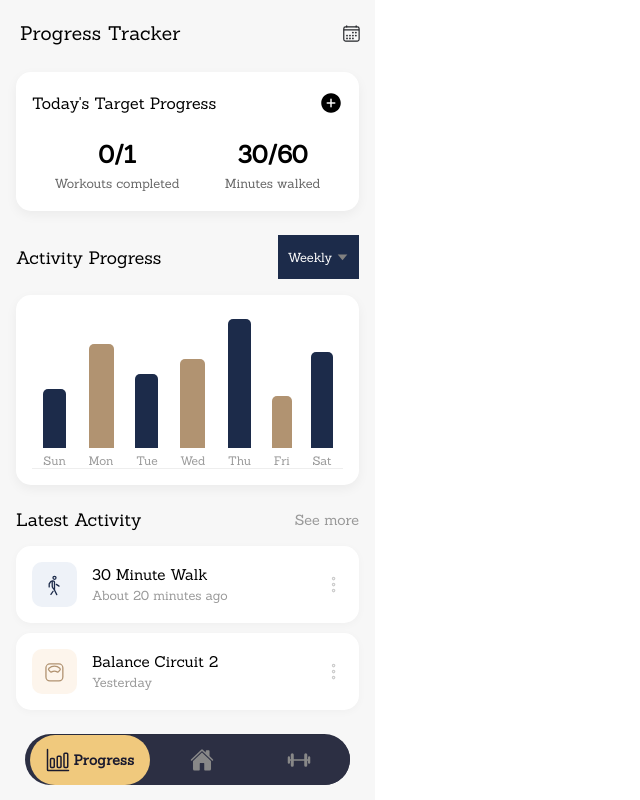
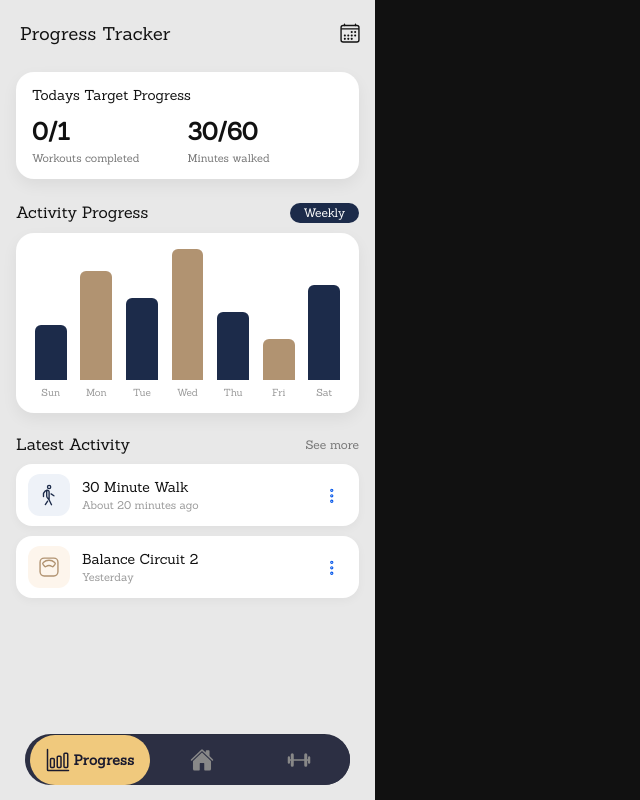
Before and after one commit to Cobran53/Too-Old-to-Fold, a React (Vite) app: page /progress in a window 1280 px wide. Shown: the whole page, without its empty margins (0-640 px from the left). Built offline with nearby package versions, Linux system fonts and the light colour scheme.

Commit message:
progress page done

```diff
--- a/src/App.css
+++ b/src/App.css
@@ -1,3 +1,25 @@
+/* Global font */
 * {
   font-family: "Sanchez", Arial, sans-serif;
 }
+
+/* Fyll hela fönstret och ta bort browser-scrollbaren */
+html,
+body,
+#root {
+  height: 100%;
+  margin: 0;
+  padding: 0;
+}
+
+body {
+  overflow: hidden;      /* ingen grå scrollbar runt appen */
+  background: #111;      /* mörk bakgrund runt "telefonen" */
+}
+
+/* Se till att Ionic fyller höjden */
+ion-app,
+ion-router-outlet,
+ion-page {
+  height: 100%;
+}
--- a/src/pages/Progress.css
+++ b/src/pages/Progress.css
@@ -1,276 +1,269 @@
-/* Define custom colors */
 :root {
   --dark-blue: #1c2b4a;
   --light-beige: #b19371;
-  --background-color: #f7f7f7;
+  --background-color: #e8e8e8;
 }
 
-.full-page {
-  width: 375px; /* Typical mobile width for demonstration */
-  height: 812px; /* Typical mobile height for demonstration */
+/* Telefon-lådan */
+.progress-page {
+  width: 375px;
+  height: 812px;
   max-width: 100vw;
   max-height: 100vh;
   overflow: hidden;
   font-family: 'Sanchez', Arial, sans-serif !important;
 }
 
-/* Page Background */
-ion-content {
+/* Bakgrund för just progress-sidan */
+.progress-page ion-content {
   --background: var(--background-color);
-  padding-bottom: 0 !important;
-
 }
 
-/* Header Styling */
-ion-toolbar {
-  --background: var(--background-color);
-  --color: #000;
+/* Dölj scrollbar inuti IonContent */
+.progress-page ion-content::part(scroll) {
+  padding-bottom: 110px;         /* så Cancel inte hamnar bakom tab-baren */
+  -ms-overflow-style: none;      /* IE/Edge */
+  scrollbar-width: none;         /* Firefox */
 }
 
-ion-title {
-  font-weight: 500;
-  font-size: 1.2rem;
+.progress-page ion-content::part(scroll)::-webkit-scrollbar {
+  display: none;                 /* Chrome/Safari */
 }
 
-/* --- Section Headers --- */
-.sectionHeader {
+.progress-inner {
+  padding: 16px 16px 12px 16px;
+}
+
+/* HEADER */
+.progress-toolbar {
+  --background: var(--background-color);
+  --border-width: 0;
+}
+
+.progress-title {
+  font-size: 18px;
+  font-weight: 500;
+  color: #111;
+}
+
+.calendar-icon {
+  font-size: 22px;
+  color: #111;
+}
+
+/* GENERELLT CARD-UTSEENDE */
+.card {
+  background: #ffffff;
+  border-radius: 18px;
+  box-shadow: 0 6px 16px rgba(0, 0, 0, 0.06);
+}
+
+/* --- Target-kort (endast status) --- */
+.target-card {
+  padding: 14px 16px 14px 16px;
+  margin-bottom: 24px;
+}
+
+.target-header {
   display: flex;
   justify-content: space-between;
   align-items: center;
-  margin: 1.5rem 0 1rem 0;
+  margin-bottom: 12px;
 }
 
-.sectionHeader h2 {
-  font-size: 1.1rem;
-  font-weight: 500;
-  margin: 0;
-  color: #000;
+.target-title {
+  font-size: 14px;
+  color: #111;
 }
 
-.sectionHeader a {
-  color: #999;
-  font-size: 0.9rem;
-  text-decoration: none;
+.target-values-row {
+  display: flex;
+  justify-content: space-between;
 }
 
-/* Weekly Select Button */
-.weeklySelect {
-  --padding-start: 10px;
-  --padding-end: 10px;
-  --padding-top: 5px;
-  --padding-bottom: 5px;
-  --background: var(--dark-blue);
-  color: #fff;
-  border-radius: 10px;
-  max-width: fit-content;
-  font-size: 0.8rem;
-  text-transform: capitalize; /* Fix for Ionic default casing */
+.target-column {
+  flex: 1;
 }
 
-/* --- 1. Today's Target Progress Card --- */
-.progressCard {
-  background: #fff;
-  border-radius: 15px;
-  padding: 1.2rem 1rem;
-  box-shadow: 0 4px 12px rgba(0, 0, 0, 0.05);
+.target-main-value {
+  font-size: 24px;
+  font-weight: 600;
+  margin: 0 0 4px 0;
+  color: #111;
 }
 
-.progressHeader {
+.target-label {
+  font-size: 11px;
+  color: #777;
+  margin: 0;
+}
+
+/* --- Sektioner och rubriker --- */
+.section-block {
+  margin-top: 22px;
+}
+
+.section-header {
   display: flex;
   justify-content: space-between;
   align-items: center;
-  margin-bottom: 1.5rem;
+  margin-bottom: 10px;
 }
 
-.progressHeader h2 {
-  font-size: 1rem;
+.section-header h2 {
+  font-size: 16px;
   font-weight: 500;
   margin: 0;
+  color: #111;
 }
 
-.addIcon {
-  font-size: 1.5rem;
-  color: #000;
+/* --- Weekly / Monthly – pill-knapp --- */
+.range-toggle {
+  border: none;
+  border-radius: 999px;
+  padding: 4px 14px;
+  background: var(--dark-blue);
+  color: #ffffff;
+  font-size: 12px;
+  cursor: pointer;
 }
 
-.progressDetails {
-  display: flex;
-  justify-content: space-around;
+/* --- Diagramkort --- */
+.chart-card {
+  padding: 16px 12px 14px 12px;
 }
 
-.progressItem {
-  text-align: center;
+.chart-bars {
+  display: flex;
+  align-items: flex-end;
+  height: 150px;
 }
 
-.progressItem .value {
-  font-size: 1.5rem;
-  font-weight: 600;
-  color: #000;
-  margin: 0 0 5px 0;
-}
-
-.progressItem .label {
-  font-size: 0.8rem;
-  color: #666;
-  margin: 0;
-}
-
-/* --- 2. Activity Progress Bar Chart --- */
-.barChartCard {
-  background: #fff;
-  border-radius: 15px;
-  padding: 1.5rem 1rem 1rem 1rem;
-  box-shadow: 0 4px 12px rgba(0, 0, 0, 0.05);
-}
-
-.barChartContainer {
-  display: flex;
-  justify-content: space-around;
-  align-items: flex-end;
-  height: 150px;
-  width: 100%;
-  border-bottom: 1px solid #eee;
-}
-
-.barColumn {
+.chart-column {
+  flex: 1;
   display: flex;
   flex-direction: column;
   align-items: center;
   justify-content: flex-end;
-  height: 100%;
-  flex-grow: 1;
-  margin: 0 3px;
+  height: 100%;        /* så staplarna kan använda %-höjd */
 }
 
-.bar {
-  width: 60%;
-  min-height: 5px;
-  border-top-left-radius: 5px;
-  border-top-right-radius: 5px;
+.chart-bar {
+  width: 70%;
+  border-radius: 6px 6px 0 0;
+  min-height: 4px;
 }
 
-.barDark {
+.chart-bar-dark {
   background: var(--dark-blue);
 }
 
-.barLight {
+.chart-bar-light {
   background: var(--light-beige);
 }
 
-.dayLabel {
-  margin-top: 5px;
-  font-size: 0.75rem;
+.chart-day-label {
+  margin-top: 6px;
+  font-size: 10px;
   color: #999;
 }
 
-/* --- 3. Latest Activity Items --- */
-.activityItem {
-  background: #fff;
-  border-radius: 15px;
-  padding: 1rem;
+/* --- Latest activity --- */
+.see-more-button {
+  border: none;
+  background: transparent;
+  font-size: 12px;
+  color: #777;
+  padding: 0;
+  cursor: pointer;
+}
+
+.activity-wrapper {
   margin-bottom: 10px;
+}
+
+.activity-card {
+  background: #ffffff;
+  border-radius: 16px;
+  padding: 10px 12px;
   display: flex;
   align-items: center;
-  box-shadow: 0 2px 8px rgba(0, 0, 0, 0.03);
+  box-shadow: 0 3px 10px rgba(0, 0, 0, 0.04);
 }
 
-.activityIconBox {
-  width: 45px;
-  height: 45px;
-  border-radius: 10px;
+.activity-icon-box {
+  width: 42px;
+  height: 42px;
+  border-radius: 12px;
   background: #eef2f8;
   display: flex;
   justify-content: center;
   align-items: center;
-  margin-right: 15px;
+  margin-right: 12px;
 }
 
-.activityIconBox.balanceIconBox {
+.activity-icon-balance {
   background: #fdf5ec;
 }
 
-.activityIconBox ion-icon {
-  font-size: 1.3rem;
+.icon-dark {
+  color: var(--dark-blue);
+  font-size: 22px;
 }
 
-.iconDark {
-  color: var(--dark-blue);
-}
-.iconLight {
+.icon-light {
   color: var(--light-beige);
+  font-size: 22px;
 }
 
-.activityDetails {
-  flex-grow: 1;
+.activity-text {
+  flex: 1;
 }
 
-.activityDetails h3 {
-  font-size: 0.95rem;
-  font-weight: 500;
-  margin: 0 0 3px 0;
-  color: #000;
-}
-.activityDetails p {
-  font-size: 0.8rem;
-  color: #999;
-  margin: 0;
+.activity-title {
+  font-size: 14px;
+  margin: 0 0 2px 0;
+  color: #111;
 }
 
-.moreIcon {
-  font-size: 1.2rem;
-  color: #ccc;
+.activity-subtitle {
+  font-size: 11px;
+  margin: 0;
+  color: #999;
 }
 
-/* --- 4. Custom Tab Bar (Footer) --- */
-.tabBarContainer {
-  background-color: #fff;
-  padding: 0.5rem 0.5rem 0.5rem 0.5rem;
-  display: flex;
-  justify-content: space-around;
-  align-items: center;
-  height: 70px;
-  box-shadow: 0 -4px 12px rgba(0, 0, 0, 0.05);
+.activity-more-btn {
+  --padding-start: 4px;
+  --padding-end: 4px;
+  --background: transparent;
+  --box-shadow: none;
 }
 
-.tabButton {
-  display: flex;
-  flex-direction: column;
-  align-items: center;
-  justify-content: center;
-  color: #999;
-  flex: 1;
-  font-size: 1.5rem;
-  padding: 0;
+/* Liten meny under kortet – alltid inom mobil-lådan */
+.activity-options {
+  margin-top: 6px;
+  margin-bottom: 6px;
+  background: #ffffff;
+  border-radius: 14px;
+  box-shadow: 0 3px 10px rgba(0, 0, 0, 0.06);
+  overflow: hidden;
 }
 
-.tabButton p {
-  font-size: 0.7rem;
-  margin-top: 0;
+.activity-option-btn {
+  width: 100%;
+  border: none;
+  background: transparent;
+  padding: 10px 12px;
+  text-align: left;
+  font-size: 13px;
+  cursor: pointer;
+  color: #111;           /* ← lägg till den här */
 }
 
-.activeTab {
-  background-color: var(--dark-blue);
-  color: #fff;
-  height: 100%;
-  border-radius: 15px;
-  max-width: 140px;
-  flex-direction: row;
-  justify-content: flex-start;
-  padding: 0 20px;
+.activity-option-btn + .activity-option-btn {
+  border-top: 1px solid #f0f0f0;
 }
 
-.activeTab ion-icon {
-  font-size: 1.2rem;
-  margin-right: 8px;
+.activity-option-btn.destructive {
+  color: #b00020;        /* den röda “Remove from history” */
 }
-.activeTab p {
-  margin: 0;
-  font-size: 0.9rem;
-  font-weight: 500;
-}
-
-/* Center button styling */
-.tabBarContainer > .tabButton:nth-child(2) {
-  font-size: 1.8rem;
-  color: #000;
-}
--- a/src/pages/Progress.tsx
+++ b/src/pages/Progress.tsx
@@ -1,4 +1,4 @@
-import React from 'react';
+import React, { useState } from 'react';
 import {
   IonPage,
   IonContent,
@@ -8,146 +8,246 @@ import {
   IonButtons,
   IonButton,
   IonIcon,
-  IonSelect,
-  IonSelectOption,
-  IonFooter,
 } from '@ionic/react';
+
 import {
   calendarOutline,
-  addCircle,
   walkOutline,
   scaleOutline,
   ellipsisVerticalOutline,
-  barChartOutline,
-  homeOutline,
-  fitnessOutline,
 } from 'ionicons/icons';
+
 import './Progress.css';
 import AppTabBar from '../components/AppTabBar';
 
+type RangeView = 'weekly' | 'monthly';
+
+type Activity = {
+  id: number;
+  title: string;
+  subtitle: string;
+  icon: 'walk' | 'balance';
+};
+
+const initialActivities: Activity[] = [
+  {
+    id: 1,
+    title: '30 Minute Walk',
+    subtitle: 'About 20 minutes ago',
+    icon: 'walk',
+  },
+  {
+    id: 2,
+    title: 'Balance Circuit 2',
+    subtitle: 'Yesterday',
+    icon: 'balance',
+  },
+  {
+    id: 3,
+    title: 'Morning Walk',
+    subtitle: '2 days ago',
+    icon: 'walk',
+  },
+  {
+    id: 4,
+    title: 'Balance Circuit 1',
+    subtitle: 'Last week',
+    icon: 'balance',
+  },
+];
+
 const Progress: React.FC = () => {
+  // Bara visning – inga knappar för att ändra värden
+  const targetWorkouts = 1;
+  const completedWorkouts = 0;
+
+  const targetMinutes = 60;
+  const minutesWalked = 30;
+
+  // Weekly / Monthly
+  const [rangeView, setRangeView] = useState<RangeView>('weekly');
+
+  const weeklyData = [20, 40, 30, 55, 25, 15, 35]; // Sun–Sat
+  const monthlyData = [10, 25, 40, 30, 50, 35, 20];
+
+  const data = rangeView === 'weekly' ? weeklyData : monthlyData;
+  const maxValue = Math.max(...data);
+
+  const toggleRangeView = () => {
+    setRangeView(prev => (prev === 'weekly' ? 'monthly' : 'weekly'));
+  };
+
+  // Latest activities
+  const [activities, setActivities] = useState<Activity[]>(initialActivities);
+  const [showAllActivities, setShowAllActivities] = useState(false);
+  const [openActivityId, setOpenActivityId] = useState<number | null>(null);
+
+  const visibleActivities = showAllActivities ? activities : activities.slice(0, 2);
+
+  const handleToggleOptions = (activityId: number) => {
+    setOpenActivityId(prev => (prev === activityId ? null : activityId));
+  };
+
+  const handleRemoveActivity = (activityId: number) => {
+    setActivities(prev => prev.filter(a => a.id !== activityId));
+    setOpenActivityId(null);
+  };
+
+  const toggleShowMore = () => setShowAllActivities(prev => !prev);
+
   return (
-    <IonPage className='full-page'>
-      {/* Header */}
+    <IonPage className="progress-page">
+      {/* HEADER */}
       <IonHeader className="ion-no-border">
-        <IonToolbar>
-          <IonTitle>Progress Tracker</IonTitle>
+        <IonToolbar className="progress-toolbar">
+          <IonTitle className="progress-title">Progress Tracker</IonTitle>
           <IonButtons slot="end">
-            <IonButton color="dark">
-              <IonIcon icon={calendarOutline} />
+            <IonButton
+              fill="clear"
+              aria-label="Open calendar"
+              routerLink="/calendar"
+              routerDirection="forward"
+            >
+              <IonIcon icon={calendarOutline} className="calendar-icon" />
             </IonButton>
           </IonButtons>
         </IonToolbar>
       </IonHeader>
 
-      {/* Content */}
-      <IonContent fullscreen>
-        <div className="ion-padding">
-          {/* Today's Target Progress Card */}
-          <div className="progressCard">
-            <div className="progressHeader">
-              <h2>Today's Target Progress</h2>
-              <IonIcon icon={addCircle} className="addIcon" />
+      {/* CONTENT */}
+      <IonContent fullscreen className="progress-content">
+        <div className="progress-inner">
+          {/* --- 1. Todays Target Progress (bara status) --- */}
+          <section className="card target-card">
+            <div className="target-header">
+              <span className="target-title">Todays Target Progress</span>
             </div>
-            <div className="progressDetails">
-              <div className="progressItem">
-                <p className="value">0/1</p>
-                <p className="label">Workouts completed</p>
+
+            <div className="target-values-row">
+              <div className="target-column">
+                <p className="target-main-value">
+                  {completedWorkouts}/{targetWorkouts}
+                </p>
+                <p className="target-label">Workouts completed</p>
               </div>
-              <div className="progressItem">
-                <p className="value">30/60</p>
-                <p className="label">Minutes walked</p>
+              <div className="target-column">
+                <p className="target-main-value">
+                  {minutesWalked}/{targetMinutes}
+                </p>
+                <p className="target-label">Minutes walked</p>
               </div>
             </div>
+          </section>
+
+          {/* --- 2. Activity Progress chart --- */}
+          <section className="section-block">
+            <div className="section-header">
+              <h2>Activity Progress</h2>
+
+              <button
+                type="button"
+                className="range-toggle"
+                onClick={toggleRangeView}
+              >
+                {rangeView === 'weekly' ? 'Weekly' : 'Monthly'}
+              </button>
             </div>
 
-          {/* Activity Progress Section */}
-          <div className="sectionHeader">
-            <h2>Activity Progress</h2>
-            <IonSelect
-              interface="popover"
-              value="weekly"
-              className="weeklySelect"
+            <div className="card chart-card">
+              <div className="chart-bars">
+                {data.map((value, index) => {
+                  const heightPercent = (value / maxValue) * 100;
+                  const isBeige = index % 2 === 1; // varannan beige/blå
+
+                  return (
+                    <div className="chart-column" key={index}>
+                      <div
+                        className={
+                          'chart-bar ' +
+                          (isBeige ? 'chart-bar-light' : 'chart-bar-dark')
+                        }
+                        style={{ height: `${heightPercent}%` }}
+                      />
+                      <span className="chart-day-label">
+                        {['Sun', 'Mon', 'Tue', 'Wed', 'Thu', 'Fri', 'Sat'][index]}
+                      </span>
+                    </div>
+                  );
+                })}
+              </div>
+            </div>
+          </section>
+
+          {/* --- 3. Latest Activity --- */}
+          <section className="section-block">
+            <div className="section-header">
+              <h2>Latest Activity</h2>
+              <button
+                className="see-more-button"
+                type="button"
+                onClick={toggleShowMore}
               >
-              <IonSelectOption value="weekly">Weekly</IonSelectOption>
-              <IonSelectOption value="monthly">Monthly</IonSelectOption>
-            </IonSelect>
+                {showAllActivities ? 'See less' : 'See more'}
+              </button>
             </div>
 
-          {/* Weekly Bar Chart */}
-          <div className="barChartCard">
-            <div className="barChartContainer">
-              {/* Static Data represented by the inline 'style' for height */}
-              {/* Sun */}
-              <div className="barColumn">
-                <div className="bar barDark" style={{ height: '40%' }}></div>
-                <div className="dayLabel">Sun</div>
-              </div>
-              {/* Mon */}
-              <div className="barColumn">
-                <div className="bar barLight" style={{ height: '70%' }}></div>
-                <div className="dayLabel">Mon</div>
-              </div>
-              {/* Tue */}
-              <div className="barColumn">
-                <div className="bar barDark" style={{ height: '50%' }}></div>
-                <div className="dayLabel">Tue</div>
-              </div>
-              {/* Wed */}
-              <div className="barColumn">
-                <div className="bar barLight" style={{ height: '60%' }}></div>
-                <div className="dayLabel">Wed</div>
-              </div>
-              {/* Thu */}
-              <div className="barColumn">
-                <div className="bar barDark" style={{ height: '90%' }}></div>
-                <div className="dayLabel">Thu</div>
-              </div>
-              {/* Fri */}
-              <div className="barColumn">
-                <div className="bar barLight" style={{ height: '35%' }}></div>
-                <div className="dayLabel">Fri</div>
-              </div>
-              {/* Sat */}
-              <div className="barColumn">
-                <div className="bar barDark" style={{ height: '65%' }}></div>
-                <div className="dayLabel">Sat</div>
-              </div>
-            </div>
+            {visibleActivities.map(activity => (
+              <div key={activity.id} className="activity-wrapper">
+                <div className="activity-card">
+                  <div
+                    className={
+                      'activity-icon-box ' +
+                      (activity.icon === 'balance' ? 'activity-icon-balance' : '')
+                    }
+                  >
+                    <IonIcon
+                      icon={activity.icon === 'walk' ? walkOutline : scaleOutline}
+                      className={
+                        activity.icon === 'balance' ? 'icon-light' : 'icon-dark'
+                      }
+                    />
                   </div>
 
-          {/* Latest Activity Section */}
-          <div className="sectionHeader latestActivityHeader">
-            <h2>Latest Activity</h2>
-            <a href="#">See more</a>
+                  <div className="activity-text">
+                    <p className="activity-title">{activity.title}</p>
+                    <p className="activity-subtitle">{activity.subtitle}</p>
                   </div>
 
-          {/* Activity Item 1: Walk */}
-          <div className="activityItem">
-            <div className="activityIconBox">
-              <IonIcon icon={walkOutline} className="iconDark" />
-            </div>
-            <div className="activityDetails">
-              <h3>30 Minute Walk</h3>
-              <p>About 20 minutes ago</p>
-            </div>
-            <IonIcon icon={ellipsisVerticalOutline} className="moreIcon" />
+                  <IonButton
+                    fill="clear"
+                    size="small"
+                    className="activity-more-btn"
+                    onClick={() => handleToggleOptions(activity.id)}
+                  >
+                    <IonIcon icon={ellipsisVerticalOutline} />
+                  </IonButton>
                 </div>
 
-          {/* Activity Item 2: Balance */}
-          <div className="activityItem">
-            <div className="activityIconBox balanceIconBox">
-              <IonIcon icon={scaleOutline} className="iconLight" />
+                {openActivityId === activity.id && (
+                  <div className="activity-options">
+                    <button
+                      type="button"
+                      className="activity-option-btn destructive"
+                      onClick={() => handleRemoveActivity(activity.id)}
+                    >
+                      Remove from history
+                    </button>
+                    <button
+                      type="button"
+                      className="activity-option-btn"
+                      onClick={() => setOpenActivityId(null)}
+                    >
+                      Cancel
+                    </button>
                   </div>
-            <div className="activityDetails">
-              <h3>Balance Circuit 2</h3>
-              <p>Yesterday</p>
+                )}
               </div>
-            <IonIcon icon={ellipsisVerticalOutline} className="moreIcon" />
-          </div>
+            ))}
+          </section>
         </div>
       </IonContent>
 
+      {/* Bottennavigation */}
       <AppTabBar selectedTab="progress" />
     </IonPage>
   );
--- a/src/pages/TrainingList.css
+++ b/src/pages/TrainingList.css
@@ -33,6 +33,7 @@ IonList {
   --padding-bottom: 0;
   background-color: #e8e8e8;
 }
+
 
 /* --- Toprad: titel + filter --- */
 .training-top-row {
```
Also changed, not shown: src/App.tsx (+4 -7 lines), src/pages/Calendar.tsx (+19 -25 lines), 1 other file (tests, documents, lock files or other folders). Lines whose indentation alone changed are shown as unchanged.
